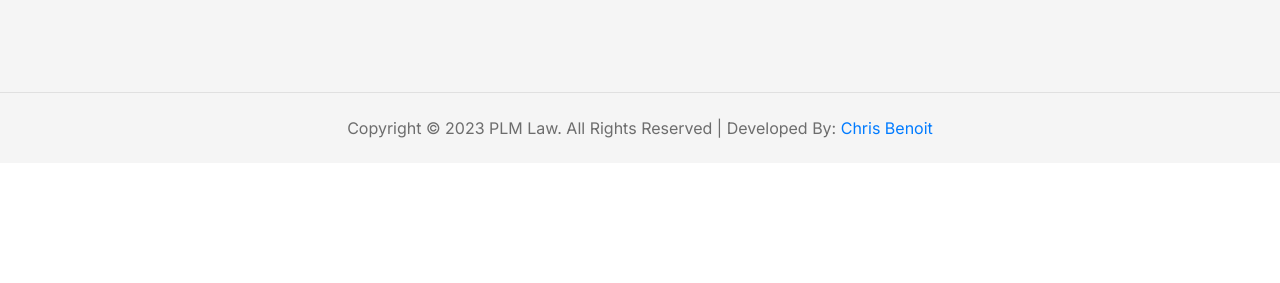
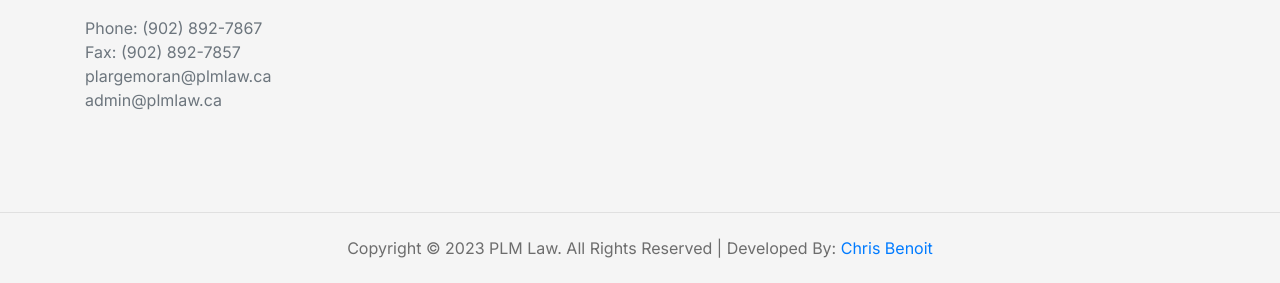
Before and after one commit to ChrisBenoit0123/plmlaw, a plain HTML site: page index.html in a window 1280 px wide. Shown: the part 4603-4886 px from the top of the page. Before the commit the page ends 4766 px from the top, so only its background shows below. Drawn offline with nearby package versions, Linux system fonts and the light colour scheme; files that its build step writes are made by us from their sources; a script that the page names is missing; files whose address does not match are found by name.

Commit message:
Add files via upload

```diff
--- a/index.html
+++ b/index.html
@@ -358,6 +358,11 @@
                            <li><a target="_blank" href="https://www.instagram.com/plargemoran/?hl=en"><i class="lni lni-instagram-fill"></i></a></li>
                            <li><a target="_blank" href="https://www.linkedin.com/in/pamela-large-moran-6a5a4227/"><i class="lni lni-linkedin-original"></i></a></li>
                         </ul>
+                        <br>
+                        <a style="text-decoration: none; color: #6c757d;" href="tel:+9028927867">Phone: (902) 892-7867</a><br>
+                        <a style="text-decoration: none; color: #6c757d;">Fax: (902) 892-7857</a><br>
+                        <a href="mailto:plargemoran@plmlaw.ca" class="text-muted">plargemoran@plmlaw.ca</a><br>
+                        <a href="mailto:admin@plmlaw.ca" class="text-muted">admin@plmlaw.ca</a>
                      </div>
                   </div>
                   <div class="col-xl-2 col-lg-2 col-sm-4">
```
